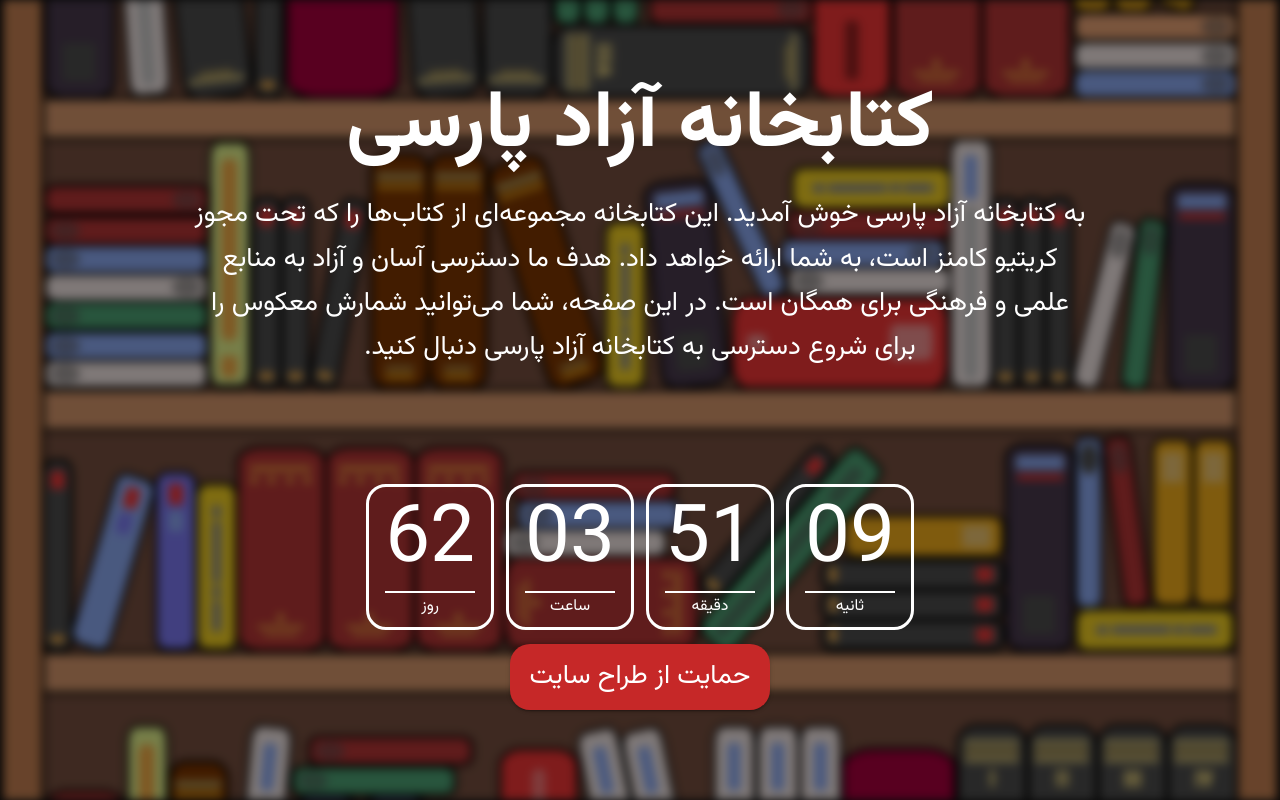
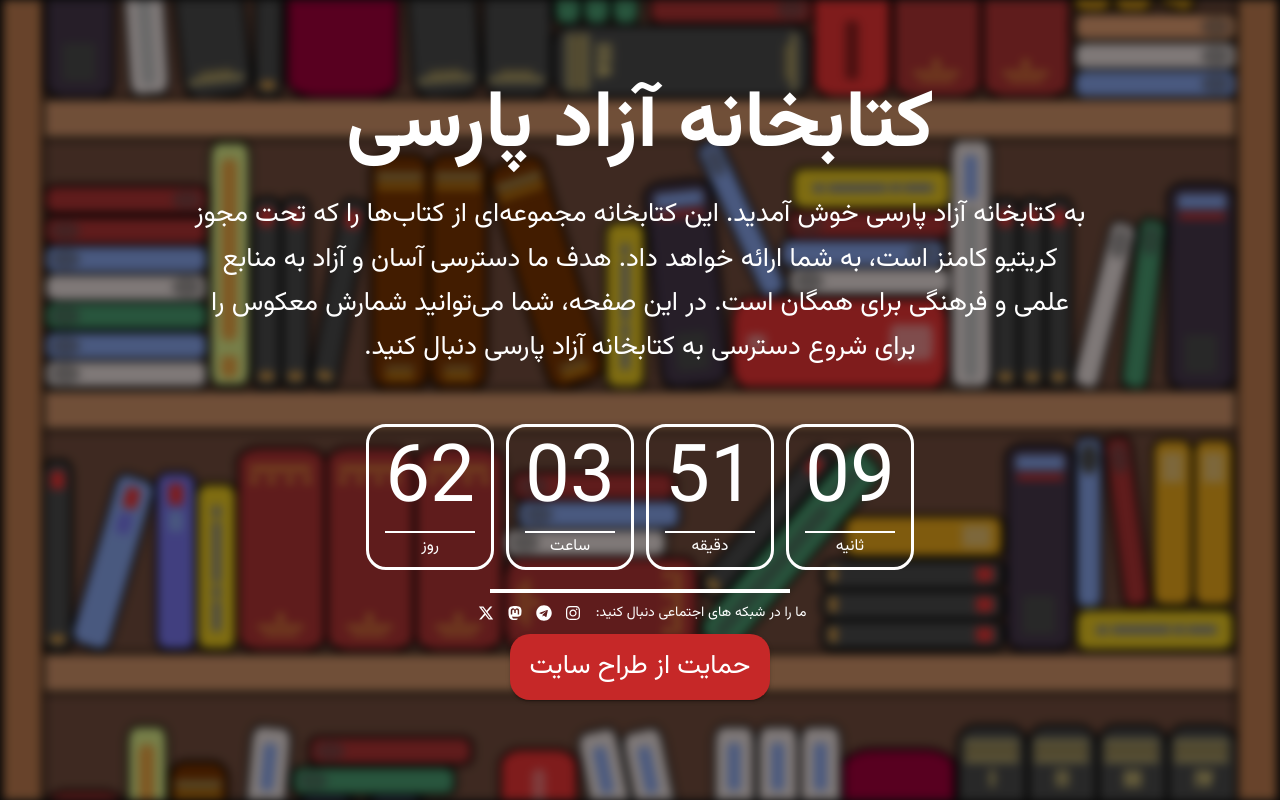
Before and after one commit to persianccbook/persianccbook.github.io, a React (Vite) app: page / in a window 1280 px wide. Built offline with nearby package versions, Linux system fonts and the light colour scheme.

Commit message:
add social media links

```diff
--- a/package.json
+++ b/package.json
@@ -13,8 +13,10 @@
     "@emotion/react": "^11.13.3",
     "@emotion/styled": "^11.13.0",
     "@mui/material": "^6.0.1",
+    "framer-motion": "^11.5.6",
     "react": "^18.3.1",
     "react-dom": "^18.3.1",
+    "react-icons": "^5.3.0",
     "rollup-plugin-copy": "^3.5.0"
   },
   "devDependencies": {
--- a/src/App.tsx
+++ b/src/App.tsx
@@ -1,12 +1,9 @@
-import {
-  Box,
-  Typography,
-  useMediaQuery,
-} from "@mui/material";
+import { Box, Divider, Typography, useMediaQuery } from "@mui/material";
 import library from "./assets/library.svg";
 import { theme } from "./theme";
 import Countdown from "./components/Countdown";
 import DonateButton from "./components/DonateButton";
+import SocialMedia from "./components/SocialMedia";
 
 function App() {
   const isSmUp = useMediaQuery(theme.breakpoints.up("sm"));
@@ -83,11 +80,11 @@ function App() {
           flexDirection="column"
           justifyContent="center"
           alignItems="center"
-          sx={{mb:50,mt:20}}
+          sx={{ mb: 20, mt: 20 }}
         >
           <Typography
             variant="h1"
-            fontWeight='bold'
+            fontWeight="bold"
             fontSize={getFontSize()}
             sx={{ mb: 10, mt: 20, textAlign: "center" }}
           >
@@ -97,20 +94,22 @@ function App() {
             variant="caption"
             fontSize={getFontSize() / 3}
             sx={{
-              mb: isMdUp ? "50" : "20",
+              mb: "20",
               maxWidth: "70%",
               textAlign: "center",
             }}
           >
             به کتابخانه آزاد پارسی خوش آمدید. این کتابخانه مجموعه‌ای از کتاب‌ها
-            را که تحت مجوز کریتیو کامنز است، به شما ارائه خواهد داد. هدف ما دسترسی
-            آسان و آزاد به منابع علمی و فرهنگی برای همگان است. در این صفحه،
-            شما می‌توانید شمارش معکوس را برای شروع دسترسی به کتابخانه آزاد پارسی
-            دنبال کنید.
+            را که تحت مجوز کریتیو کامنز است، به شما ارائه خواهد داد. هدف ما
+            دسترسی آسان و آزاد به منابع علمی و فرهنگی برای همگان است. در این
+            صفحه، شما می‌توانید شمارش معکوس را برای شروع دسترسی به کتابخانه آزاد
+            پارسی دنبال کنید.
           </Typography>
         </Box>
         <Countdown />
-        <DonateButton/>
+        <Divider sx={{ width: 300, borderWidth: 2, margin: '5px auto',bgcolor:'white' }} />
+        <SocialMedia/>
+        <DonateButton />
       </Box>
     </>
   );
--- /dev/null
+++ b/src/components/SocialMedia.tsx
@@ -0,0 +1,113 @@
+import { Box, Typography } from "@mui/material";
+import { FaInstagram, FaMastodon, FaTelegram } from "react-icons/fa";
+import { motion } from "framer-motion";
+import { FaXTwitter } from "react-icons/fa6";
+
+const SocialMedia = () => {
+  return (
+    <Box
+      display="flex"
+      justifyContent="center"
+      alignItems="center"
+      gap={5}
+      marginY={4}
+    >
+      <Typography variant="body2">
+        ما را در شبکه های اجتماعی دنبال کنید:
+      </Typography>
+      <Box display="flex" gap={2}>
+        <motion.a
+          initial={{
+            color: 'white',
+            backgroundImage:"unset"
+          }}
+          whileHover={{
+            color:'white',
+            backgroundImage: 'linear-gradient(to right, #fbad50, #cd486b)',
+            borderRadius:'50%'
+          }}
+          style={{
+            display: 'flex',
+            justifyContent: 'center',
+            alignItems: 'center',
+            width: '25px', // adjust the width to your liking
+            height: '25px' // adjust the height to your liking
+          }}
+          href="https://instagram.com/persianccbook"
+          target="_blank"
+          rel="noopener noreferrer"
+        >
+          <FaInstagram />
+        </motion.a>
+        <motion.a
+          initial={{
+            color: "white",
+          }}
+          whileHover={{
+            color: "#0088cc",
+            backgroundColor:'white',
+            borderRadius:'50%'
+          }}
+          style={{
+            display: 'flex',
+            justifyContent: 'center',
+            alignItems: 'center',
+            width: '25px', // adjust the width to your liking
+            height: '25px' // adjust the height to your liking
+          }}
+          href="https://t.me/persianccbook"
+          target="_blank"
+          rel="noopener noreferrer"
+        >
+          <FaTelegram />
+        </motion.a>
+        <motion.a
+          initial={{
+            color: "white",
+          }}
+          whileHover={{
+            color: " #6364FF",
+            backgroundColor:'white',
+            borderRadius:'50%'
+          }}
+          style={{
+            display: 'flex',
+            justifyContent: 'center',
+            alignItems: 'center',
+            width: '25px', // adjust the width to your liking
+            height: '25px' // adjust the height to your liking
+          }}
+          href="https://bookstodon.com/@PersianCCBook"
+          target="_blank"
+          rel="noopener noreferrer"
+        >
+          <FaMastodon />
+        </motion.a>
+        <motion.a
+          initial={{
+            color: "white",
+          }}
+          whileHover={{
+            color: " #020202",
+            backgroundColor: "white",
+            borderRadius: "50%",
+          }}
+          style={{
+            display: "flex",
+            justifyContent: "center",
+            alignItems: "center",
+            width: "25px", // adjust the width to your liking
+            height: "25px", // adjust the height to your liking
+          }}
+          href="https://x.com/persianccbook"
+          target="_blank"
+          rel="noopener noreferrer"
+        >
+          <FaXTwitter />
+        </motion.a>
+      </Box>
+    </Box>
+  );
+};
+
+export default SocialMedia;
```
Also changed, not shown: 1 other file (tests, documents, lock files or other folders).
